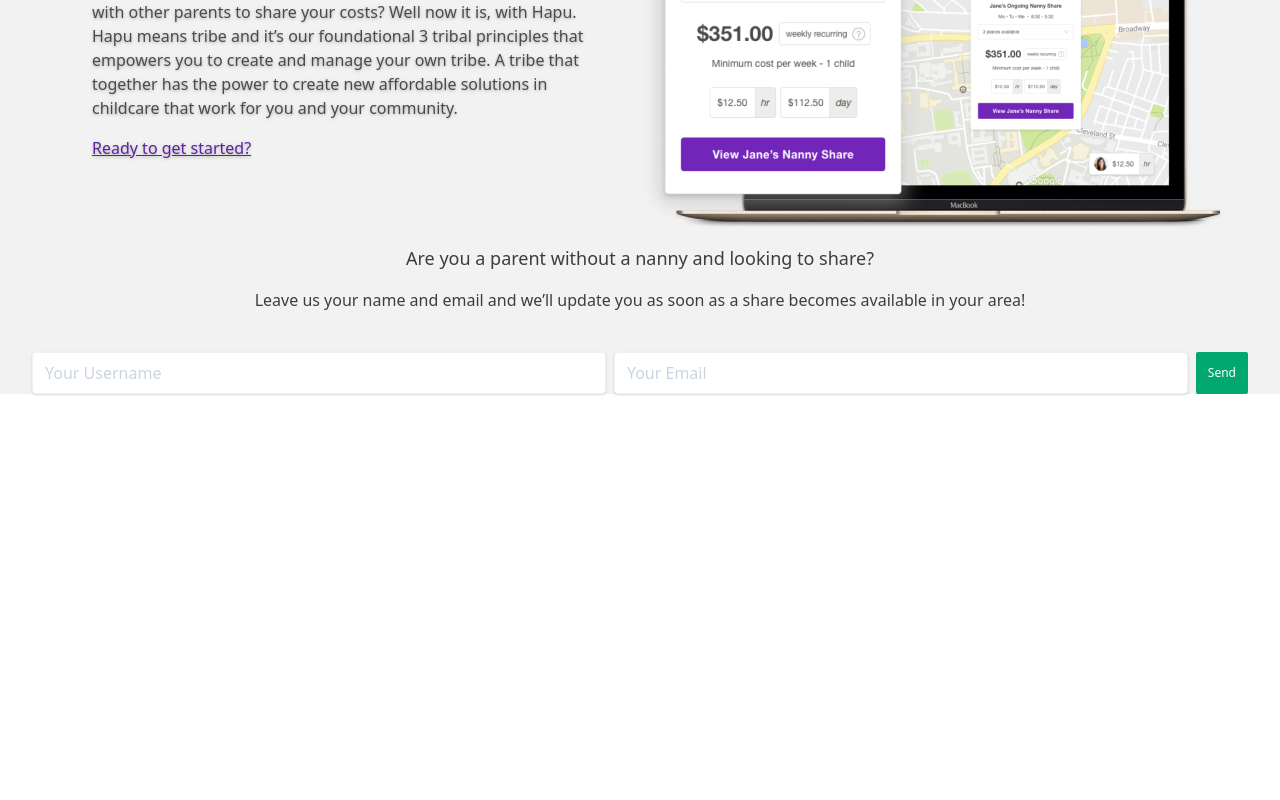
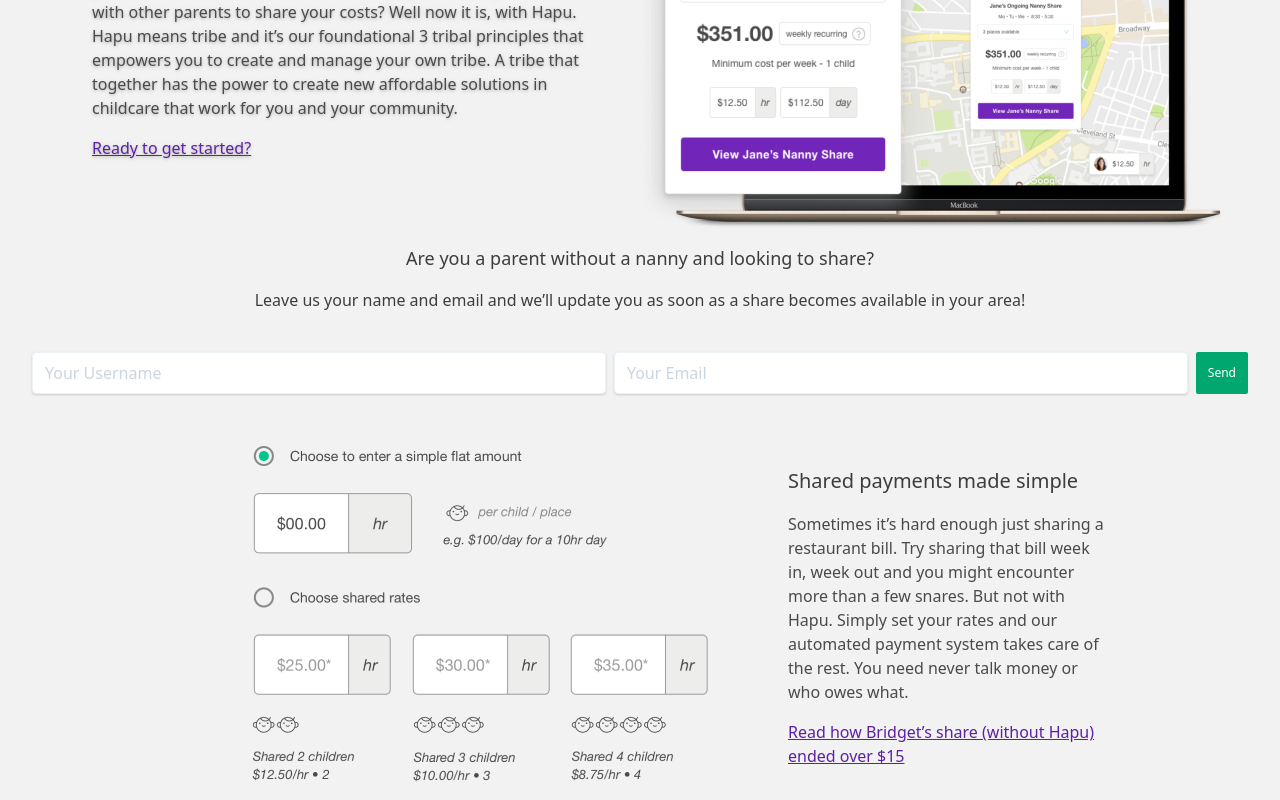
Before and after one commit to Jhenri-silva/jungledevs-frontend-challenge, a Next.js app: page / in a window 1280 px wide. Shown: the part 797-1597 px from the top of the page. Before the commit the page ends 1231 px from the top, so only its background shows below. Built offline with nearby package versions, Linux system fonts and the light colour scheme.

Commit message:
add payment section layout

```diff
--- a/src/components/feature/formSection.tsx
+++ b/src/components/feature/formSection.tsx
@@ -1,7 +1,7 @@
 import { AppConfig } from "@/utils/AppConfig";
 import { TextField, Button } from "..";
 
-export default function PaymentSection() {
+export default function FormSection() {
   return (
     <section className="text-gray-title text-center mx-8">
       <h3 className="font-medium my-4">{AppConfig.call_to_action_title}</h3>
--- a/src/components/feature/paymentSection.tsx
+++ b/src/components/feature/paymentSection.tsx
@@ -1,3 +1,27 @@
-export default function paymentSection() {
-  return <div></div>;
+import ImageSection3 from "@/assets/ImageSection3.png";
+import Image from "next/dist/client/image";
+import { AppConfig } from "@/utils/AppConfig";
+import Link from "next/link";
+
+export default function PaymentSection() {
+  return (
+    <section className="flex md:flex-row flex-col px-8 items-center justify-center">
+      <div className="px-6 sm:px-20">
+        <Image src={ImageSection3} />
+      </div>
+      <div className="grid md:max-w-xs max-w-full md:text-left text-center auto-rows-auto gap-4 my-8">
+        <h2 className="font-medium text-gray-title">
+          {AppConfig.payment_title}
+        </h2>
+        <span className="text-gray-description">
+          {AppConfig.payment_description}
+        </span>
+        <Link href="/">
+          <span className="text-brand-secondary underline">
+            {AppConfig.payment_link_text}
+          </span>
+        </Link>
+      </div>
+    </section>
+  );
 }
```
